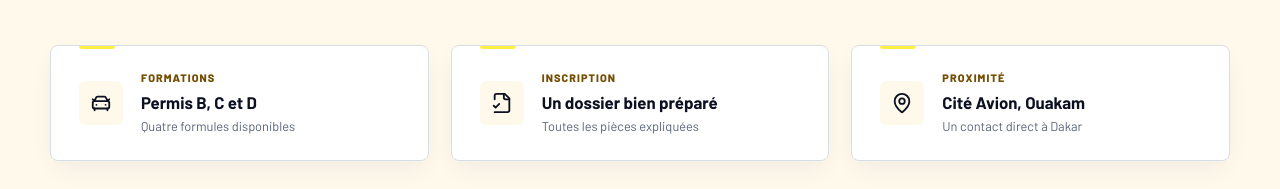
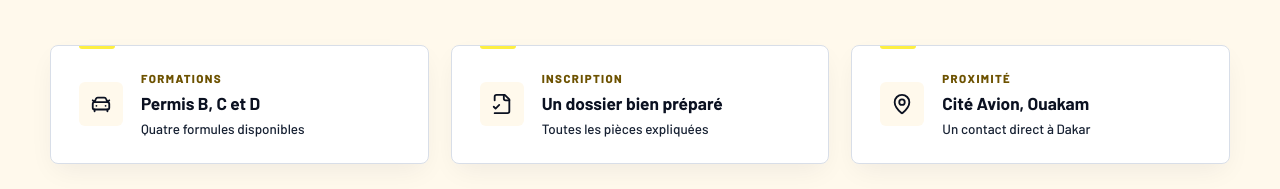
Before and after one commit to manuelCan-Do-IT/auto-ecole-ya-ngone, a Next.js app: page / in a window 1280 px wide. Shown: the part 753-942 px from the top of the page. Built offline with nearby package versions, Linux system fonts and the light colour scheme; no server answers.

Commit message:
style: renforcement du contraste et de la lisibilité des textes et paragraphes

```diff
--- a/app/globals.css
+++ b/app/globals.css
@@ -10,16 +10,16 @@
   --yellow: #fdef42;
   --yellow-strong: #e8d900;
   --yellow-hover: #fff56b;
-  --yellow-ink: #6d5930;
-  --yellow-ink-strong: #754d00;
-  --yellow-link: #806f00;
+  --yellow-ink: #5e4600;
+  --yellow-ink-strong: #6d5200;
+  --yellow-link: #6d5200;
   --yellow-border: #e5db65;
   --cream: #fff9ec;
   --white: #ffffff;
-  --ink-muted: #596579;
-  --ink-body: #47596a;
-  --ink-body-strong: #34495b;
-  --ink-placeholder: #7a8495;
+  --ink-muted: #1e293b;
+  --ink-body: #0f172a;
+  --ink-body-strong: #0b1121;
+  --ink-placeholder: #475569;
   --line: #d8dee8;
   --line-soft: #e4e1da;
   --image-placeholder: #d8d4cb;
@@ -112,9 +112,9 @@
 .trust-icon { display: grid; flex: 0 0 auto; place-items: center; width: 44px; height: 44px; color: var(--navy); background: var(--cream); border-radius: var(--radius-control); }
 .trust-icon svg { width: 22px; height: 22px; color: var(--navy); }
 .trust-strip strong, .trust-strip small { display: block; }
-.trust-strip small { margin-bottom: 4px; color: var(--yellow-ink-strong); font-size: .68rem; font-weight: 800; letter-spacing: .1em; text-transform: uppercase; }
-.trust-strip strong { font-size: 1.05rem; font-weight: 700; color: var(--navy); }
-.trust-strip p { margin: 3px 0 0; font-size: .8rem; line-height: 1.4; color: var(--ink-muted); }
+.trust-strip small { margin-bottom: 4px; color: var(--yellow-ink-strong); font-size: .72rem; font-weight: 800; letter-spacing: .12em; text-transform: uppercase; }
+.trust-strip strong { font-size: 1.08rem; font-weight: 700; color: var(--navy); }
+.trust-strip p { margin: 3px 0 0; font-size: .84rem; line-height: 1.4; color: #162032; font-weight: 500; }
 
 .intro-section { background: white; }
 .intro-grid { display: grid; grid-template-columns: .9fr 1.1fr; gap: 110px; align-items: start; }
```
